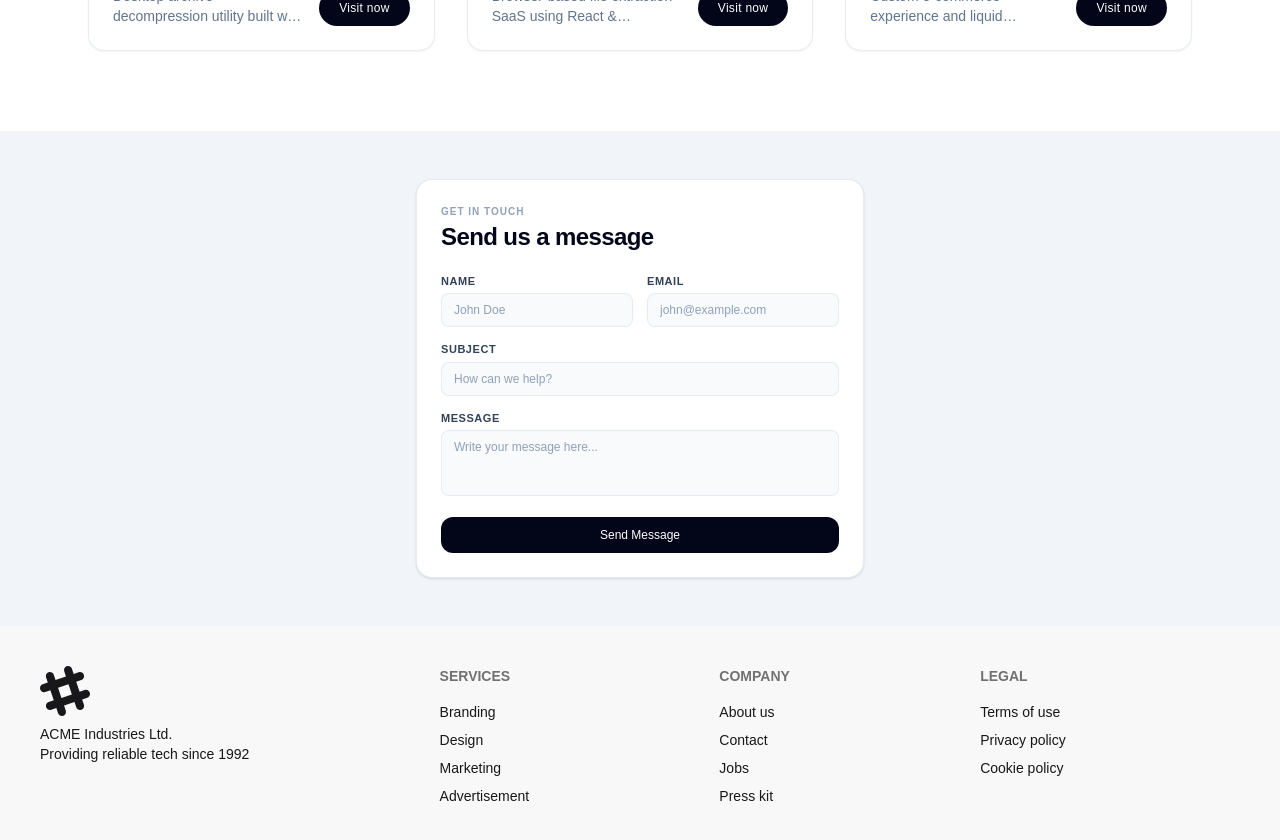
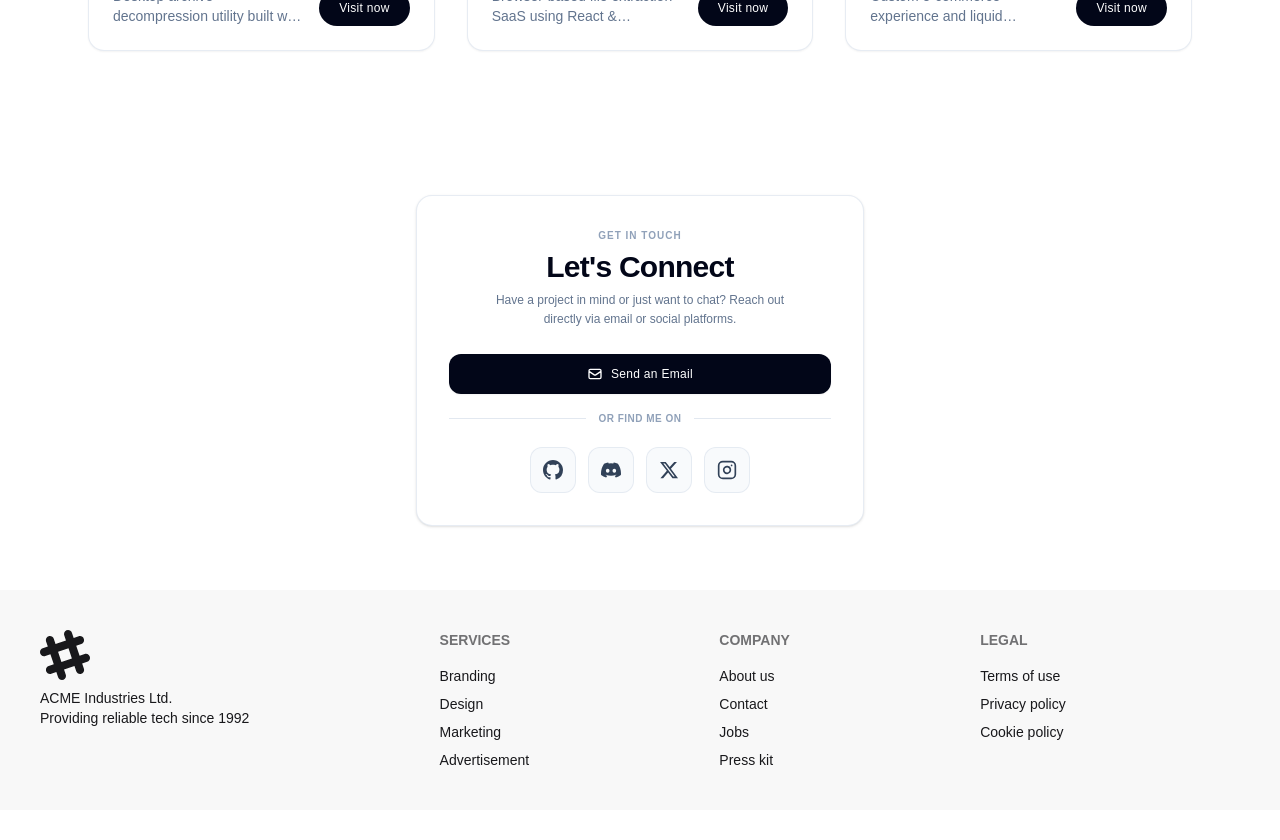
Before and after one commit to LagrisolaHelder/Portfolio-Website, a React (Vite) app in the folder PortfolioOfHelder/: page / in a window 1280 px wide. Shown: the part 2100-2940 px from the top of the page. After the commit the page ends 2910 px from the top, so only its background shows below. Built offline with nearby package versions, Linux system fonts and the light colour scheme; a web font is replaced by a local one.

Commit message:
feat: simplify EmailForm component by removing state management and adding direct email action with social links

```diff
--- a/PortfolioOfHelder/src/components/EmailForm.jsx
+++ b/PortfolioOfHelder/src/components/EmailForm.jsx
@@ -1,176 +1,102 @@
-import React, { useState } from 'react';
+import React from 'react';
 
-const WEB3FORMS_ACCESS_KEY = import.meta.env.VITE_WEB3FORMS_ACCESS_KEY;
 
 export default function EmailForm() {
-  const [formData, setFormData] = useState({
-    name: '',
-    email: '',
-    subject: '',
-    message: '',
-  });
-
-  const [status, setStatus] = useState('idle');
-  const [errorMessage, setErrorMessage] = useState('');
-
-  const handleChange = (e) => {
-    setFormData((prev) => ({
-      ...prev,
-      [e.target.name]: e.target.value,
-    }));
-  };
-
-  const handleSubmit = async (e) => {
-    e.preventDefault();
-    setStatus('loading');
-    setErrorMessage('');
-
-    try {
-      const response = await fetch('https://api.web3forms.com/submit', {
-        method: 'POST',
-        headers: {
-          'Content-Type': 'application/json',
-          'Accept': 'application/json',
+  const socials = [
+    {
+      name: 'GitHub',
+      href: 'https://github.com/your-username',
+      icon: (
+        <svg className="w-5 h-5 fill-current" viewBox="0 0 24 24">
+          <path d="M12 0C5.37 0 0 5.37 0 12c0 5.31 3.435 9.795 8.205 11.385.6.105.825-.255.825-.57 0-.285-.015-1.23-.015-2.235-3.015.555-3.795-.735-4.035-1.41-.135-.345-.72-1.41-1.23-1.695-.42-.225-1.02-.78-.015-.795.945-.015 1.62.87 1.845 1.23 1.08 1.815 2.805 1.305 3.495.99.105-.78.42-1.305.765-1.605-2.67-.3-5.46-1.335-5.46-5.925 0-1.305.465-2.385 1.23-3.225-.12-.3-.54-1.53.12-3.18 0 0 1.005-.315 3.3 1.23.96-.27 1.98-.405 3-.405s2.04.135 3 .405c2.295-1.56 3.3-1.23 3.3-1.23.66 1.65.24 2.88.12 3.18.765.84 1.23 1.905 1.23 3.225 0 4.605-2.805 5.625-5.475 5.925.435.375.81 1.095.81 2.22 0 1.605-.015 2.895-.015 3.3 0 .315.225.69.825.57A12.02 12.02 0 0024 12c0-6.63-5.37-12-12-12z" />
+        </svg>
+      ),
     },
-        body: JSON.stringify({
-          access_key: WEB3FORMS_ACCESS_KEY,
-          ...formData,
-        }),
-      });
-
-      const data = await response.json();
-
-      if (data.success) {
-        setStatus('success');
-        setFormData({ name: '', email: '', subject: '', message: '' });
-      } else {
-        throw new Error(data.message || 'Something went wrong.');
-      }
-    } catch (err) {
-      setStatus('error');
-      setErrorMessage(err.message || 'Failed to submit form. Please try again.');
-    }
-  };
+    {
+      name: 'Discord',
+      href: 'https://discord.gg/your-invite-or-user',
+      icon: (
+        <svg className="w-5 h-5 fill-current" viewBox="0 0 24 24">
+          <path d="M20.317 4.37a19.791 19.791 0 0 0-4.885-1.515.074.074 0 0 0-.079.037c-.21.375-.444.864-.608 1.25a18.27 18.27 0 0 0-5.487 0 12.64 12.64 0 0 0-.617-1.25.077.077 0 0 0-.079-.037A19.736 19.736 0 0 0 3.677 4.37a.07.07 0 0 0-.032.027C.533 9.046-.32 13.58.099 18.057a.082.082 0 0 0 .031.057 19.9 19.9 0 0 0 5.993 3.03.078.078 0 0 0 .084-.028c.462-.63.874-1.295 1.226-1.994.021-.041.001-.09-.041-.106a13.107 13.107 0 0 1-1.872-.892.077.077 0 0 1-.008-.128 10.2 10.2 0 0 0 .372-.292.074.074 0 0 1 .077-.01c3.928 1.793 8.18 1.793 12.061 0a.074.074 0 0 1 .078.01c.12.098.246.198.373.292a.077.077 0 0 1-.006.127 12.299 12.299 0 0 1-1.873.892.077.077 0 0 0-.041.107c.36.698.772 1.362 1.225 1.993a.076.076 0 0 0 .084.028 19.839 19.839 0 0 0 6.002-3.03.077.077 0 0 0 .032-.054c.5-5.177-.838-9.674-3.549-13.66a.061.061 0 0 0-.031-.028zM8.02 15.33c-1.183 0-2.157-1.085-2.157-2.419 0-1.333.956-2.419 2.157-2.419 1.21 0 2.176 1.096 2.157 2.42 0 1.333-.956 2.418-2.157 2.418zm7.975 0c-1.183 0-2.157-1.085-2.157-2.419 0-1.333.955-2.419 2.157-2.419 1.21 0 2.176 1.096 2.157 2.42 0 1.333-.946 2.418-2.157 2.418z"/>
+        </svg>
+      ),
+    },
+    {
+      name: 'X (Twitter)',
+      href: 'https://x.com/your-handle',
+      icon: (
+        <svg className="w-5 h-5 fill-current" viewBox="0 0 24 24">
+          <path d="M18.244 2.25h3.308l-7.227 8.26 8.502 11.24H16.17l-5.214-6.817L4.99 21.75H1.68l7.73-8.835L1.254 2.25H8.08l4.713 6.231zm-1.161 17.52h1.833L7.084 4.126H5.117z"/>
+        </svg>
+      ),
+    },
+    {
+      name: 'Instagram',
+      href: 'https://instagram.com/your-handle',
+      icon: (
+        <svg className="w-5 h-5 fill-none stroke-current stroke-2" viewBox="0 0 24 24" strokeLinecap="round" strokeLinejoin="round">
+          <rect x="2" y="2" width="20" height="20" rx="5" ry="5"/>
+          <path d="M16 11.37A4 4 0 1 1 12.63 8 4 4 0 0 1 16 11.37z"/>
+          <line x1="17.5" y1="6.5" x2="17.51" y2="6.5"/>
+        </svg>
+      ),
+    },
+  ];
 
   return (
-    <section id="contact" className="py-12 bg-slate-100 flex items-center justify-center p-4 font-sans text-slate-900">
-      <div className="w-full max-w-md bg-white rounded-2xl shadow-sm p-6 border border-slate-200/80">
+    <section id="contact" className="py-16 bg-base-100 flex items-center justify-center p-4 font-sans text-slate-900">
+      <div className="w-full max-w-md bg-white rounded-2xl shadow-sm p-6 sm:p-8 border border-slate-200/80 text-center space-y-6">
 
-        {/* Compact Header */}
-        <div className="mb-5">
-          <span className="block text-[10px] font-bold uppercase tracking-widest text-slate-400 mb-0.5">
+        {/* Header */}
+        <div className="space-y-1.5">
+          <span className="block text-[10px] font-bold uppercase tracking-widest text-slate-400">
             Get in touch
           </span>
-          <h2 className="text-xl sm:text-2xl font-extrabold tracking-tight text-slate-950">
-            Send us a message
+          <h2 className="text-2xl sm:text-3xl font-extrabold tracking-tight text-slate-950">
+            Let's Connect
           </h2>
+          <p className="text-xs text-slate-500 max-w-xs mx-auto leading-relaxed">
+            Have a project in mind or just want to chat? Reach out directly via email or social platforms.
+          </p>
         </div>
 
-        {/* Status Alerts */}
-        {status === 'success' && (
-          <div className="mb-4 p-3 rounded-lg bg-slate-950 text-white text-xs font-medium flex items-center justify-between">
-            <span>Message sent successfully!</span>
-            <button
-              onClick={() => setStatus('idle')}
-              className="ml-2 text-slate-400 hover:text-white transition-colors text-[10px] uppercase tracking-wider"
+        {/* Direct Email Action Button */}
+        <div>
+          <a
+            href="mailto:your-email@example.com"
+            className="inline-flex items-center justify-center gap-2 w-full py-3 px-5 bg-slate-950 hover:bg-slate-800 text-white font-medium text-xs tracking-wide rounded-xl transition-all shadow-xs hover:shadow-md"
           >
-              Dismiss
-            </button>
-          </div>
-        )}
-
-        {status === 'error' && (
-          <div className="mb-4 p-3 rounded-lg bg-red-50 border border-red-200 text-red-800 text-xs font-medium">
-            {errorMessage}
-          </div>
-        )}
-
-        {/* Form */}
-        <form onSubmit={handleSubmit} className="space-y-3.5">
-          <div className="grid grid-cols-1 sm:grid-cols-2 gap-3.5">
-            <div>
-              <label htmlFor="name" className="block text-[11px] font-bold uppercase tracking-wider text-slate-700 mb-1">
-                Name
-              </label>
-              <input
-                type="text"
-                id="name"
-                name="name"
-                required
-                value={formData.name}
-                onChange={handleChange}
-                placeholder="John Doe"
-                className="w-full px-3 py-2 bg-slate-50 border border-slate-200/80 rounded-lg text-slate-900 placeholder-slate-400 text-xs focus:outline-none focus:ring-1.5 focus:ring-slate-950 focus:border-transparent transition-all"
-              />
+            <svg className="w-4 h-4 fill-none stroke-current stroke-2" viewBox="0 0 24 24">
+              <path strokeLinecap="round" strokeLinejoin="round" d="M3 8l7.89 5.26a2 2 0 002.22 0L21 8M5 19h14a2 2 0 002-2V7a2 2 0 00-2-2H5a2 2 0 00-2 2v10a2 2 0 002 2z" />
+            </svg>
+            Send an Email
+          </a>
         </div>
 
-            <div>
-              <label htmlFor="email" className="block text-[11px] font-bold uppercase tracking-wider text-slate-700 mb-1">
-                Email
-              </label>
-              <input
-                type="email"
-                id="email"
-                name="email"
-                required
-                value={formData.email}
-                onChange={handleChange}
-                placeholder="john@example.com"
-                className="w-full px-3 py-2 bg-slate-50 border border-slate-200/80 rounded-lg text-slate-900 placeholder-slate-400 text-xs focus:outline-none focus:ring-1.5 focus:ring-slate-950 focus:border-transparent transition-all"
-              />
-            </div>
+        {/* Divider */}
+        <div className="relative flex items-center justify-center">
+          <div className="border-t border-slate-200 w-full" />
+          <span className="bg-white px-3 text-[10px] font-bold uppercase tracking-wider text-slate-400 absolute">
+            Or find me on
+          </span>
         </div>
 
-          <div>
-            <label htmlFor="subject" className="block text-[11px] font-bold uppercase tracking-wider text-slate-700 mb-1">
-              Subject
-            </label>
-            <input
-              type="text"
-              id="subject"
-              name="subject"
-              required
-              value={formData.subject}
-              onChange={handleChange}
-              placeholder="How can we help?"
-              className="w-full px-3 py-2 bg-slate-50 border border-slate-200/80 rounded-lg text-slate-900 placeholder-slate-400 text-xs focus:outline-none focus:ring-1.5 focus:ring-slate-950 focus:border-transparent transition-all"
-            />
+        {/* Social Links Row */}
+        <div className="flex items-center justify-center gap-3 pt-1">
+          {socials.map((social) => (
+            <a
+              key={social.name}
+              href={social.href}
+              target="_blank"
+              rel="noopener noreferrer"
+              aria-label={social.name}
+              className="p-3 bg-slate-50 hover:bg-slate-950 text-slate-700 hover:text-white rounded-xl border border-slate-200/80 transition-all duration-200 transform hover:-translate-y-0.5"
+            >
+              {social.icon}
+            </a>
+          ))}
         </div>
 
-          <div>
-            <label htmlFor="message" className="block text-[11px] font-bold uppercase tracking-wider text-slate-700 mb-1">
-              Message
-            </label>
-            <textarea
-              id="message"
-              name="message"
-              rows={3}
-              required
-              value={formData.message}
-              onChange={handleChange}
-              placeholder="Write your message here..."
-              className="w-full px-3 py-2 bg-slate-50 border border-slate-200/80 rounded-lg text-slate-900 placeholder-slate-400 text-xs focus:outline-none focus:ring-1.5 focus:ring-slate-950 focus:border-transparent transition-all resize-none"
-            />
-          </div>
-
-          <button
-            type="submit"
-            disabled={status === 'loading'}
-            className="w-full py-2.5 px-4 bg-slate-950 hover:bg-slate-800 disabled:bg-slate-400 text-white font-medium text-xs rounded-xl transition-all duration-200 cursor-pointer focus:outline-none focus:ring-2 focus:ring-slate-950 focus:ring-offset-1"
-          >
-            {status === 'loading' ? (
-              <span className="flex items-center justify-center gap-1.5">
-                <svg className="animate-spin h-3.5 w-3.5 text-white" viewBox="0 0 24 24" fill="none">
-                  <circle className="opacity-25" cx="12" cy="12" r="10" stroke="currentColor" strokeWidth="4" />
-                  <path className="opacity-75" fill="currentColor" d="M4 12a8 8 0 018-8V0C5.373 0 0 5.373 0 12h4z" />
-                </svg>
-                Sending...
-              </span>
-            ) : (
-              'Send Message'
-            )}
-          </button>
-        </form>
       </div>
     </section>
   );
```
Lines whose indentation alone changed are shown as unchanged.
